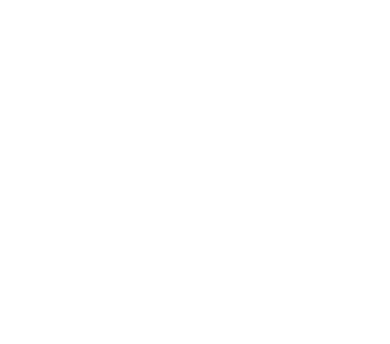
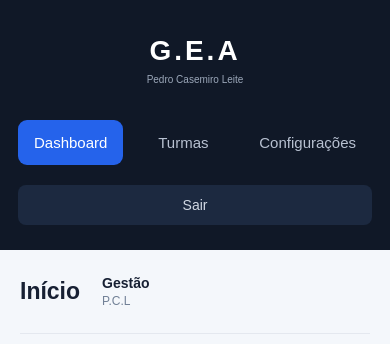
Before and after one commit to ByIsapf/TCC_gerenciamento_de_alunos, a plain HTML site: page frontend/gestao/dashboard.html in a window 390 px wide. Drawn offline with Linux system fonts and the light colour scheme.

Commit message:
Mexi no dashboard e no login-gestão

```diff
--- a/frontend/css/gestao.css
+++ b/frontend/css/gestao.css
@@ -0,0 +1,328 @@
+
+/* =========================
+   RESET
+========================= */
+
+* {
+    margin: 0;
+    padding: 0;
+    box-sizing: border-box;
+}
+
+body {
+    font-family: Arial, Helvetica, sans-serif;
+    background: #f4f7fb;
+    color: #172033;
+}
+
+/* =========================
+   DASHBOARD
+========================= */
+
+.dashboard {
+    min-height: 100vh;
+    display: flex;
+}
+
+/* =========================
+   MENU LATERAL
+========================= */
+
+aside {
+    position: fixed;
+    top: 0;
+    left: 0;
+
+    width: 250px;
+    height: 100vh;
+
+    background: #101827;
+    color: white;
+
+    display: flex;
+    flex-direction: column;
+
+    padding: 25px 18px;
+
+    z-index: 100;
+}
+
+/* LOGO */
+
+.logo {
+    text-align: center;
+    padding: 10px 0 35px;
+}
+
+.gea {
+    font-size: 34px;
+    font-weight: bold;
+    letter-spacing: 3px;
+    color: #ffffff;
+}
+
+.logo span {
+    display: block;
+    margin-top: 7px;
+
+    color: #9ca8ba;
+    font-size: 12px;
+}
+
+/* =========================
+   MENU
+========================= */
+
+.menu {
+    display: flex;
+    flex-direction: column;
+    gap: 8px;
+}
+
+.menu a {
+    text-decoration: none;
+    color: #b8c1d1;
+
+    padding: 14px 16px;
+
+    border-radius: 9px;
+
+    font-size: 15px;
+    font-weight: 500;
+
+    transition: 0.2s;
+}
+
+.menu a:hover {
+    background: #1c2940;
+    color: white;
+}
+
+.menu a.dash-menu {
+    background: #2563eb;
+    color: white;
+}
+
+/* =========================
+   BOTÃO SAIR
+========================= */
+
+.button-exit {
+    margin-top: auto;
+}
+
+.exit-menu {
+    display: block;
+
+    text-align: center;
+
+    padding: 12px;
+
+    border-radius: 8px;
+
+    background: #1c2940;
+
+    color: #d1d8e3;
+    text-decoration: none;
+
+    font-size: 14px;
+
+    transition: 0.2s;
+}
+
+.exit-menu:hover {
+    background: #dc2626;
+    color: white;
+}
+
+/* =========================
+   CONTEÚDO
+========================= */
+
+.content {
+    width: calc(100% - 250px);
+    min-height: 100vh;
+
+    margin-left: 250px;
+
+    padding: 25px 35px;
+}
+
+/* =========================
+   TOPO
+========================= */
+
+.top {
+    width: 100%;
+
+    display: flex;
+    align-items: center;
+
+    padding: 5px 0 25px;
+
+    border-bottom: 1px solid #e4e8ef;
+}
+
+.top h1 {
+    font-size: 28px;
+    color: #172033;
+}
+
+/* =========================
+   NOTIFICAÇÕES
+========================= */
+
+.noti {
+    margin-left: auto;
+
+    position: relative;
+}
+
+.notification-button {
+    position: relative;
+
+    width: 45px;
+    height: 45px;
+
+    border: none;
+    border-radius: 50%;
+
+    background: white;
+
+    cursor: pointer;
+
+    font-size: 20px;
+
+    box-shadow: 0 4px 15px rgba(0, 0, 0, 0.08);
+
+    transition: 0.2s;
+}
+
+/* ÍCONE DO SINO */
+
+.notification-button::before {
+    content: "🔔";
+}
+
+.notification-button:hover {
+    transform: translateY(-2px);
+    background: #eef4ff;
+}
+
+/* CONTADOR */
+
+.notification-count {
+    position: absolute;
+
+    top: -5px;
+    right: -5px;
+
+    min-width: 19px;
+    height: 19px;
+
+    padding: 2px 5px;
+
+    display: flex;
+    align-items: center;
+    justify-content: center;
+
+    border-radius: 50%;
+
+    background: #dc2626;
+    color: white;
+
+    font-size: 11px;
+    font-weight: bold;
+}
+
+/* =========================
+   USUÁRIO
+========================= */
+
+.user-info {
+    margin-left: 22px;
+
+    display: flex;
+    align-items: center;
+}
+
+.user-info strong {
+    display: block;
+
+    font-size: 14px;
+    color: #172033;
+}
+
+.user-info small {
+    display: block;
+
+    margin-top: 3px;
+
+    font-size: 12px;
+    color: #718096;
+}
+
+/* =========================
+   RESPONSIVIDADE
+========================= */
+
+@media (max-width: 800px) {
+
+    aside {
+        width: 210px;
+    }
+
+    .content {
+        width: calc(100% - 210px);
+        margin-left: 210px;
+
+        padding: 20px;
+    }
+
+    .logo span {
+        font-size: 10px;
+    }
+
+    .gea {
+        font-size: 28px;
+    }
+}
+
+@media (max-width: 600px) {
+
+    aside {
+        position: relative;
+
+        width: 100%;
+        height: auto;
+    }
+
+    .dashboard {
+        display: block;
+    }
+
+    .content {
+        width: 100%;
+        margin-left: 0;
+
+        padding: 20px;
+    }
+
+    .menu {
+        flex-direction: row;
+        flex-wrap: wrap;
+    }
+
+    .menu a {
+        flex: 1;
+        text-align: center;
+    }
+
+    .button-exit {
+        margin-top: 20px;
+    }
+
+    .top h1 {
+        font-size: 23px;
+    }
+}
--- a/frontend/gestao/dashboard.html
+++ b/frontend/gestao/dashboard.html
@@ -0,0 +1,70 @@
+<!DOCTYPE html>
+<html lang="pt-br">
+<head>
+    <meta charset="UTF-8">
+    <meta name="viewport" content="width=device-width, initial-scale=1.0">
+    <title>G.E.A PCL</title>
+    <link rel="stylesheet" href="../css/gestao.css">
+</head>
+<body>
+
+<div class="dashboard">
+
+<aside>
+
+<div class="logo">
+    <div class="gea">G.E.A</div>
+    <span>Pedro Casemiro Leite</span>
+</div>
+
+<nav class="menu">
+
+<a href="dashboard.html" class="dash-menu">
+    Dashboard
+</a>
+
+<a href="turmas.html" class="class-menu">
+    Turmas
+</a>
+
+<a href="configuracoes.html" class="config-menu">
+    Configurações
+</a>
+
+</nav>
+
+<div class="button-exit">
+
+<a href="gestao-login.html" class="exit-menu">
+    Sair
+</a>
+
+</div>
+
+</aside>
+
+<main class="content">
+    <header class="top">
+
+<div>
+    <h1>Início</h1>
+</div>
+
+
+<div class="user-info">
+    <div>
+        <strong>Gestão</strong>
+        <small>P.C.L</small>
+    </div>
+</div>
+
+    </header>
+
+
+
+</main>
+
+</div>
+
+</body>
+</html>
```
Also changed, not shown: frontend/gestao/gestao-login.html (+25 -14 lines).
